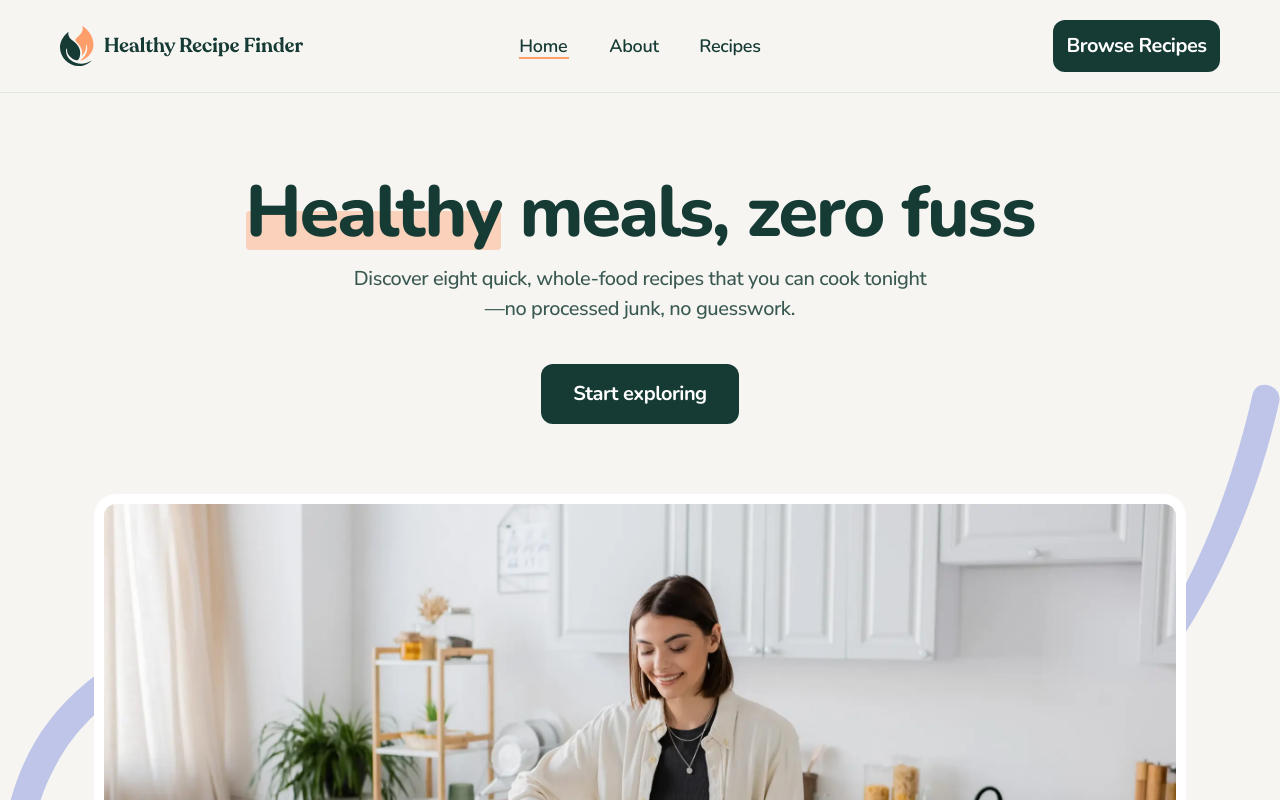
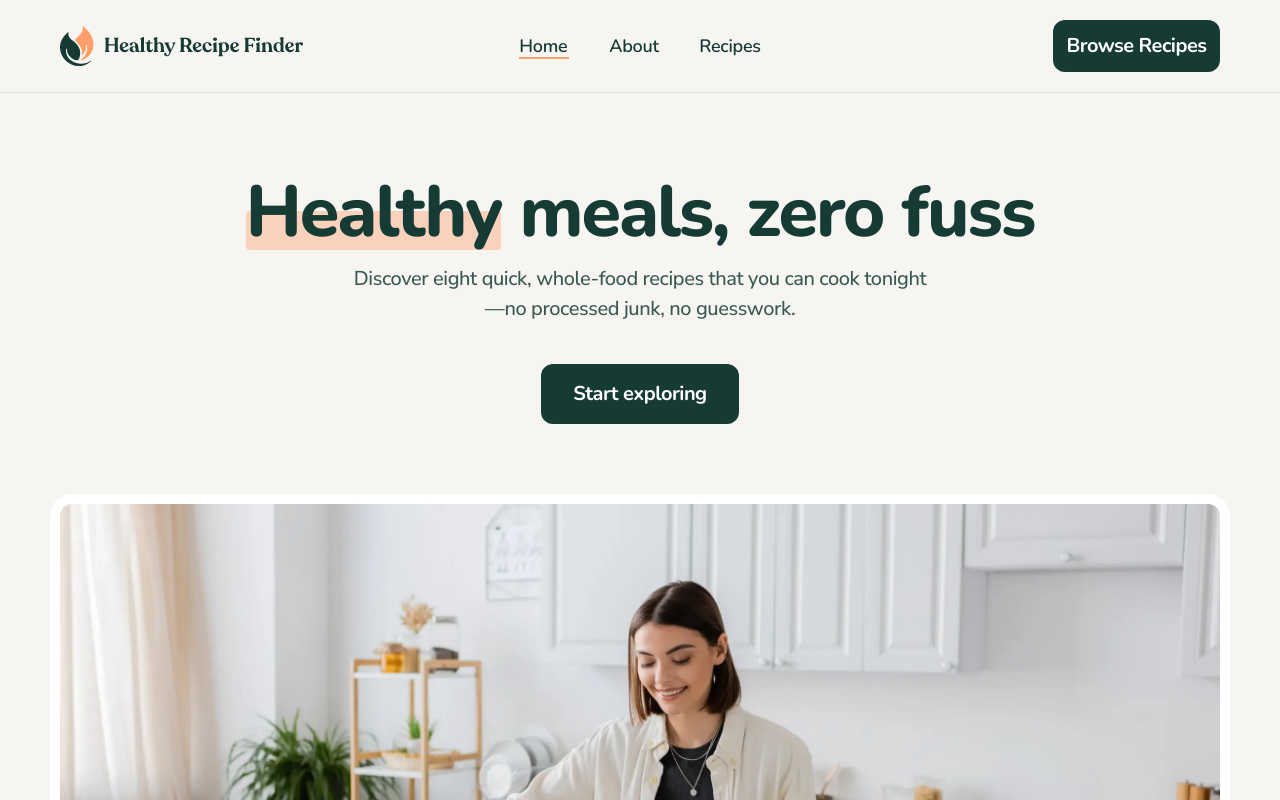
Before and after one commit to AhmadYousif89/healthy-bites, a Next.js app: page / in a window 1280 px wide. Shown: the top 800 px of the page. Built offline with nearby package versions, Linux system fonts and the light colour scheme.

Commit message:
Refactor font imports and layout structure for improved readability and maintainability

```diff
--- a/src/app/layout.tsx
+++ b/src/app/layout.tsx
@@ -1,24 +1,14 @@
 import type { Metadata } from "next";
-import { Nunito, Nunito_Sans } from "next/font/google";
+import { nunito, nunitoSans } from "@/lib/fonts";
 import "./globals.css";
 import { Wrapper } from "./wrapper";
-
-const nunito = Nunito({
-  variable: "--font-nunito",
-  subsets: ["latin"],
-});
-
-const nunitoSans = Nunito_Sans({
-  variable: "--font-nunito-sans",
-  subsets: ["latin"],
-});
 
 export const metadata: Metadata = {
   title: "Healthy Bites",
   description: "Discover delicious and nutritious recipes for a healthier you.",
 };
 
-export default function RootLayout({ children }: LayoutProps<"/">) {
+export default async function RootLayout({ children }: LayoutProps<"/">) {
   return (
     <html lang="en">
       <body className={`${nunitoSans.variable} ${nunito.variable} bg-background antialiased`}>
--- a/src/app/wrapper.tsx
+++ b/src/app/wrapper.tsx
@@ -3,29 +3,18 @@
 import { usePathname } from "next/navigation";
 
 import { NavigationArea } from "@/components/navigation";
-import { Footer } from "@/components/footer";
-import { cn } from "@/lib/utils";
+import { Footer } from "@/components/layout/footer";
 
 type Props = {
   children: React.ReactNode;
 };
 
 export const Wrapper = ({ children }: Props) => {
-  const pathname = usePathname();
-  const isHome = pathname === "/";
-
   return (
-    <main
-      className={cn(
-        "flex flex-col",
-        "max-w-site relative mx-auto w-full grow",
-        "bg-[size:100%] bg-[0px_30rem] bg-no-repeat lg:bg-[0px_24rem]",
-        isHome && "bg-[url('/assets/images/icons/pattern-squiggle-1.svg')]",
-      )}
-    >
-      <NavigationArea pathname={pathname} />
-      <div className="max-w-container mx-auto">{children}</div>
+    <>
+      <NavigationArea pathname={usePathname()} />
+      {children}
       <Footer />
-    </main>
+    </>
   );
 };
--- /dev/null
+++ b/src/lib/fonts.ts
@@ -0,0 +1,39 @@
+import localFont from "next/font/local";
+
+const nunito = localFont({
+  src: [
+    {
+      path: "../../public/assets/fonts/Nunito/Nunito-VariableFont_wght.ttf",
+      style: "normal",
+      weight: "100 900",
+    },
+    {
+      path: "../../public/assets/fonts/Nunito/Nunito-Italic-VariableFont_wght.ttf",
+      style: "italic",
+      weight: "100 900",
+    },
+  ],
+  variable: "--font-nunito",
+  display: "swap",
+  fallback: ["system-ui", "Arial"],
+});
+
+const nunitoSans = localFont({
+  src: [
+    {
+      path: "../../public/assets/fonts/Nunito_Sans/NunitoSans-VariableFont_YTLC,opsz,wdth,wght.ttf",
+      style: "normal",
+      weight: "200 1000",
+    },
+    {
+      path: "../../public/assets/fonts/Nunito_Sans/NunitoSans-Italic-VariableFont_YTLC,opsz,wdth,wght.ttf",
+      style: "italic",
+      weight: "200 1000",
+    },
+  ],
+  variable: "--font-nunito-sans",
+  display: "swap",
+  fallback: ["system-ui", "Arial"],
+});
+
+export { nunito, nunitoSans };
```
